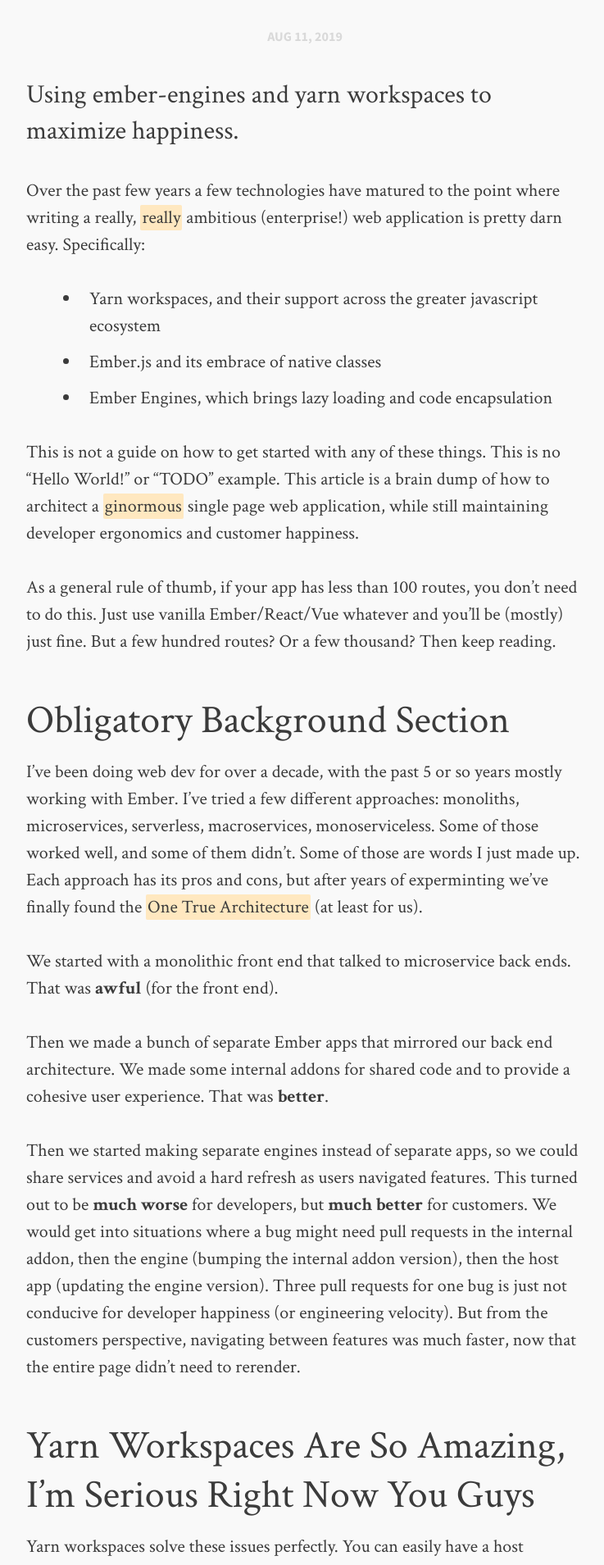
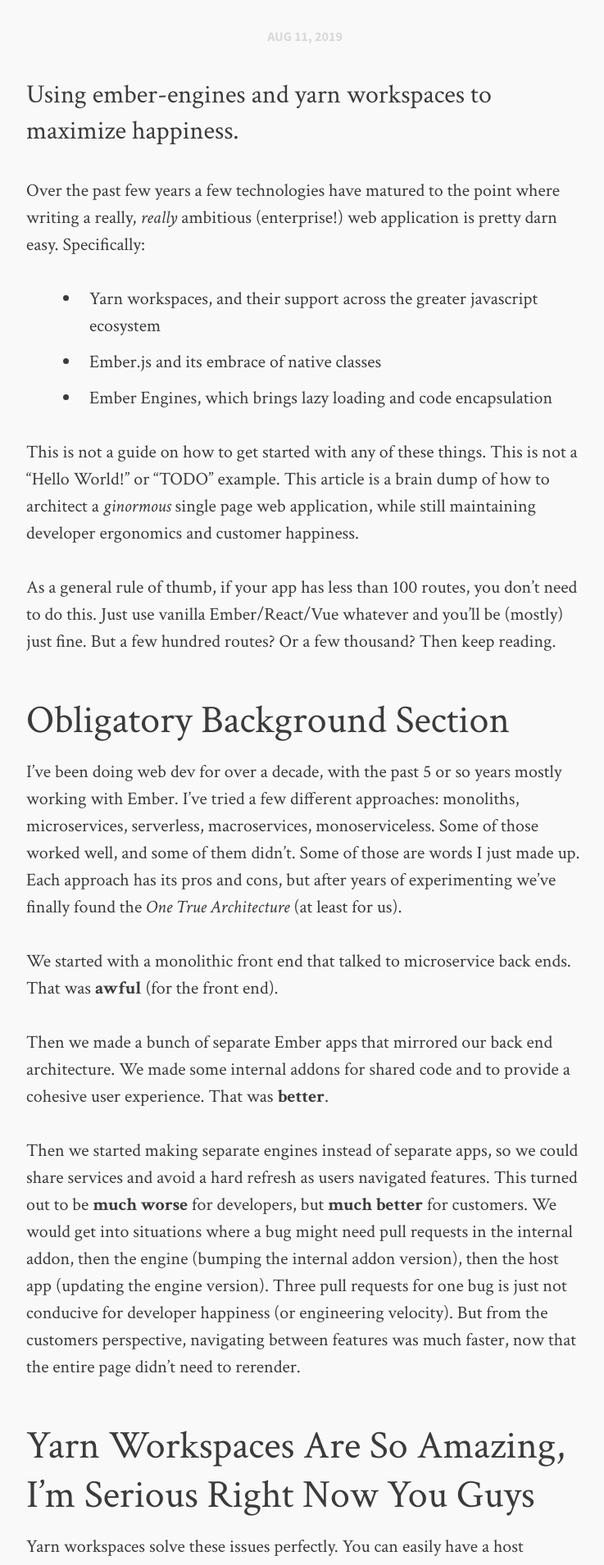
Before and after one commit to luketheobscure/luketheobscure.github.io, a Jekyll site: the page built from _posts/2019-08-11-how-to-write-an-ambitious-app.md, in a window 1280 px wide. Shown: the part 867-2776 px from the top of the page at 82% size, without its empty margins (268-1005 px from the left). Built offline with Jekyll 4.4.1, drawn with Linux system fonts in a browser that asks for light colours; comment, search, counter and statistics services are not loaded.

Commit message:
Typos. Fix weird style.

```diff
--- a/_posts/2019-08-11-how-to-write-an-ambitious-app.md
+++ b/_posts/2019-08-11-how-to-write-an-ambitious-app.md
@@ -14,13 +14,13 @@
   - Ember.js and its embrace of native classes
   - Ember Engines, which brings lazy loading and code encapsulation
 
-This is not a guide on how to get started with any of these things. This is no "Hello World!" or "TODO" example. This article is a brain dump of how to architect a *ginormous* single page web application, while still maintaining developer ergonomics and customer happiness.
+This is not a guide on how to get started with any of these things. This is not a "Hello World!" or "TODO" example. This article is a brain dump of how to architect a *ginormous* single page web application, while still maintaining developer ergonomics and customer happiness.
 
 As a general rule of thumb, if your app has less than 100 routes, you don't need to do this. Just use vanilla Ember/React/Vue whatever and you'll be (mostly) just fine. But a few hundred routes? Or a few thousand? Then keep reading.
 
 ## Obligatory Background Section
 
-I've been doing web dev for over a decade, with the past 5 or so years mostly working with Ember. I've tried a few different approaches: monoliths, microservices, serverless, macroservices, monoserviceless. Some of those worked well, and some of them didn't. Some of those are words I just made up. Each approach has its pros and cons, but after years of experminting we've finally found the *One True Architecture* (at least for us).
+I've been doing web dev for over a decade, with the past 5 or so years mostly working with Ember. I've tried a few different approaches: monoliths, microservices, serverless, macroservices, monoserviceless. Some of those worked well, and some of them didn't. Some of those are words I just made up. Each approach has its pros and cons, but after years of experimenting we've finally found the *One True Architecture* (at least for us).
 
 We started with a monolithic front end that talked to microservice back ends. That was **awful** (for the front end).
 
--- a/assets/css/i.css
+++ b/assets/css/i.css
@@ -270,9 +270,7 @@
 }
 
 em {
-  padding: 1px 2px;
-  border-radius: 2px;
-  background: #ffe8c0;
+  font-style: italic;
 }
 
 strong {
@@ -281,6 +279,10 @@
 
 small {
   font-size: 16px;
+}
+
+sup {
+  vertical-align: top;
 }
 
 .hilite {
```
